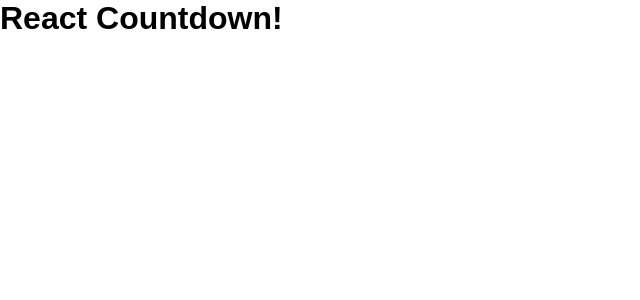
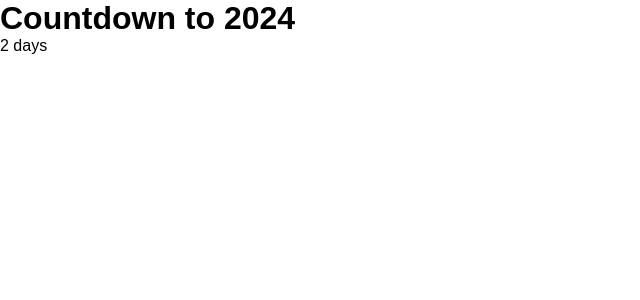
Before and after one commit to victorkauan/react-countdown, a React (Vite) app: page / in a window 1280 px wide. Shown: the top 300 px of the page, without its empty margins (0-640 px from the left). Built offline with nearby package versions, Linux system fonts and the light colour scheme.

Commit message:
feat: create counter structure and Title component

```diff
--- a/src/App.tsx
+++ b/src/App.tsx
@@ -1,5 +1,14 @@
-function App() {
-  return <h1>React Countdown!</h1>;
+import { Title } from './components/Title';
+
+export function App() {
+  return (
+    <div className='App'>
+      <div className='container'>
+        <Title title='Countdown to 2024' />
+        <div className='counter-container'>
+          <p>2 days</p>
+        </div>
+      </div>
+    </div>
+  );
 }
-
-export default App;
--- /dev/null
+++ b/src/components/Title.tsx
@@ -0,0 +1,7 @@
+interface TitleProps {
+  title: string;
+}
+
+export function Title({ title }: TitleProps) {
+  return <h1>{title}</h1>;
+}
--- a/src/main.tsx
+++ b/src/main.tsx
@@ -1,6 +1,6 @@
 import React from 'react';
 import ReactDOM from 'react-dom/client';
-import App from './App';
+import { App } from './App';
 
 import './index.css';
 
```
